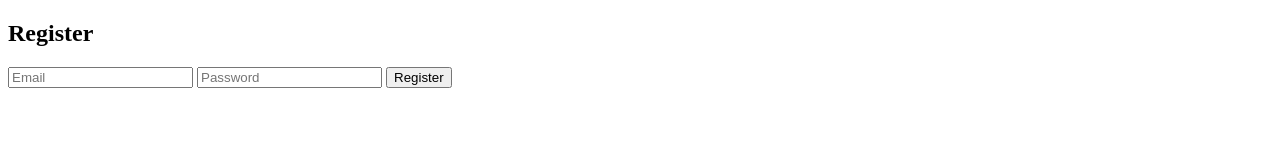
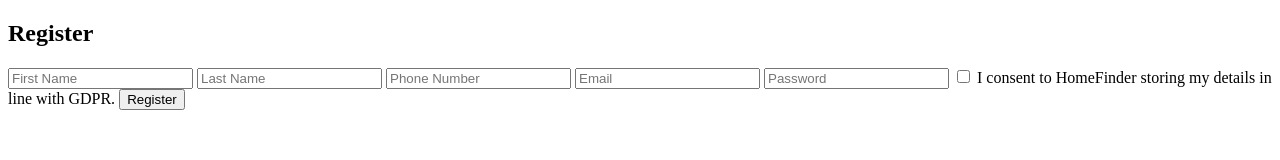
Before and after one commit to CharlieDav06/homefinder, a website: page client/register.html in a window 1280 px wide. Drawn offline with Linux system fonts and the light colour scheme.

Commit message:
Update register.html

```diff
--- a/client/register.html
+++ b/client/register.html
@@ -7,8 +7,16 @@
 
 <h2>Register</h2>
 
+<input id="first_name" placeholder="First Name">
+<input id="last_name" placeholder="Last Name">
+<input id="phone_number" placeholder="Phone Number">
 <input id="email" type="email" placeholder="Email">
 <input id="password" type="password" placeholder="Password">
+
+<label>
+    <input id="gdpr_consent_given" type="checkbox">
+    I consent to HomeFinder storing my details in line with GDPR.
+</label>
 
 <button id="registerBtn">Register</button>
 
```
